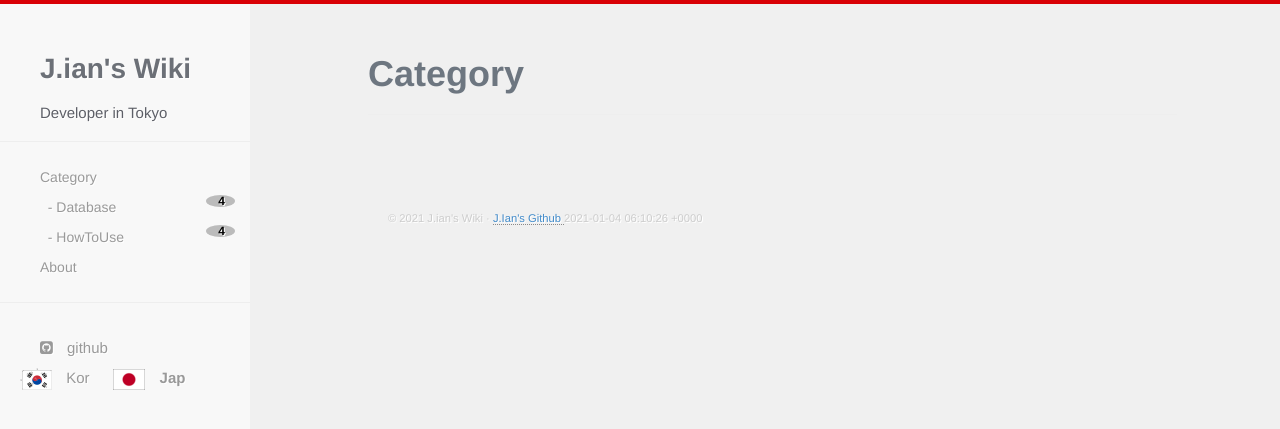
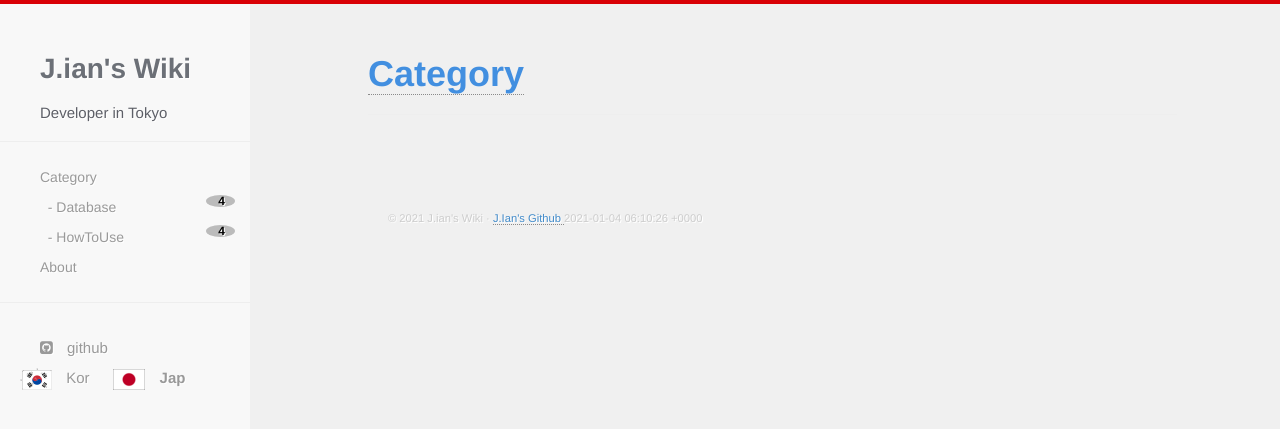
Before and after one commit to jay2u8809/jp, a Jekyll site: the page built from category_page.html, in a window 1280 px wide. Shown: the top 429 px of the page. Built offline with Jekyll 4.4.1, drawn with Linux system fonts in a browser that asks for light colours; nearby versions of some CDN libraries.

Commit message:
Fix. add category link at subcategory page

```diff
--- a/category_page.html
+++ b/category_page.html
@@ -8,7 +8,7 @@ type: page
 
 <div class="page clearfix">
     <div class="left">
-      <h1>{{page.title}}</h1>
+      <h1><a href="{{ site.baseurl }}/{{ site.category_dir }}">{{page.title}}</a></h1>
       <hr>
       <ul>
        {% for category in site.categories %}
```
